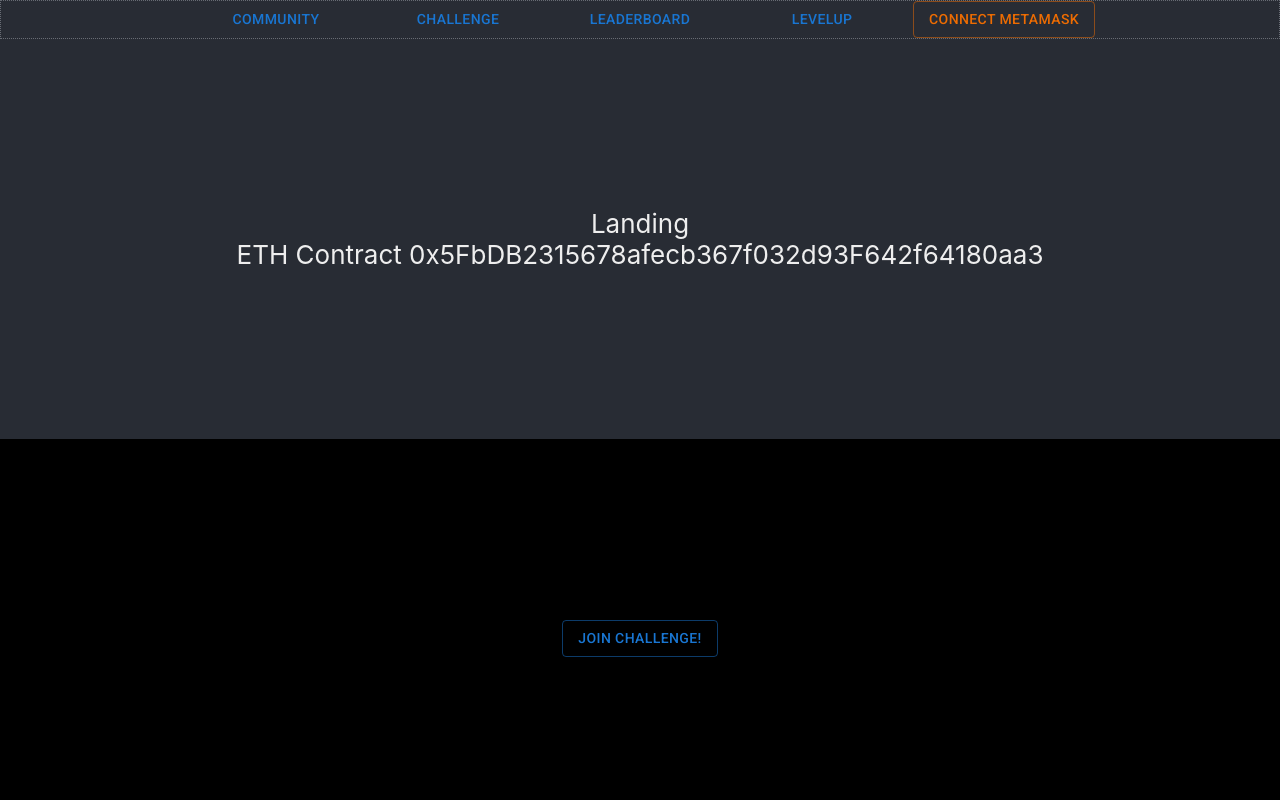
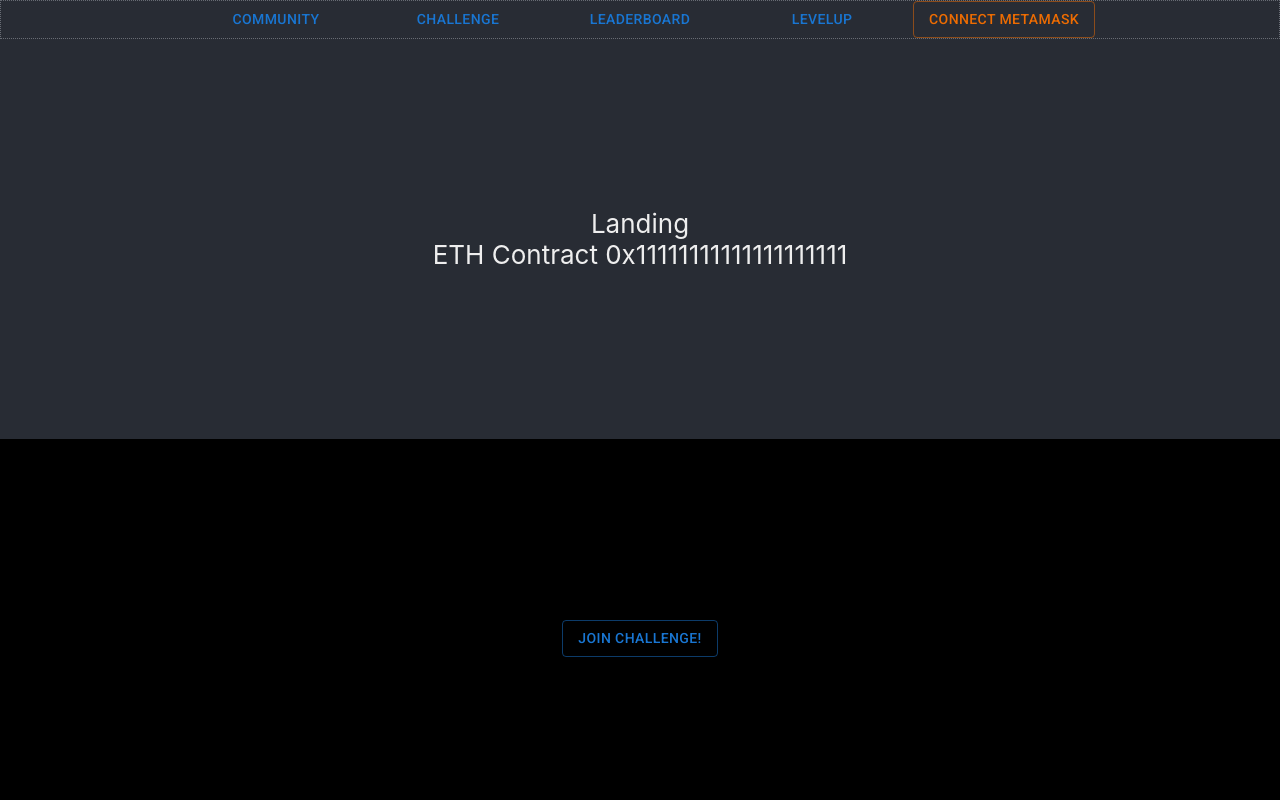
Before and after one commit to devjutsu/challenger-impact, a React (Create React App) app in the folder app/: page / in a window 1280 px wide. Shown: the top 800 px of the page. Built offline with nearby package versions, Linux system fonts and the light colour scheme; no server answers.

Commit message:
automating test env contract addressing

```diff
--- a/app/src/config.ts
+++ b/app/src/config.ts
@@ -1,4 +1,13 @@
+import challengeAddress from './utils/Challenge.address.json';
+
 export const ENVIRONMENT = process.env.APP_ENV || 'dev';
-export const REACT_APP_DAO_CONTRACT = process.env.REACT_APP_DAO_CONTRACT || '0x5FbDB2315678afecb367f032d93F642f64180aa3';
+let challengeContract = '';
+if (ENVIRONMENT == 'dev' || ENVIRONMENT == 'local') {
+    challengeContract = challengeAddress.address;
+
+} else {
+    challengeContract = process.env.REACT_APP_DAO_CONTRACT || '0x5FbDB2315678afecb367f032d93F642f64180aa3';
+}
+
+export const REACT_APP_DAO_CONTRACT = challengeContract;
 export const REACT_APP_VOW_CONTRACT = process.env.REACT_APP_VOW_CONTRACT || '0xe7f1725E7734CE288F8367e1Bb143E90bb3F0512';
-export const REACT_APP_API = process.env.REACT_APP_API;
--- /dev/null
+++ b/app/src/utils/Challenge.address.json
@@ -0,0 +1,3 @@
+{
+    "address": "0x11111111111111111111"
+}
```
